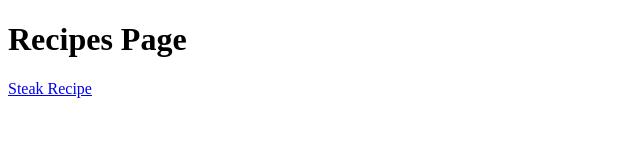
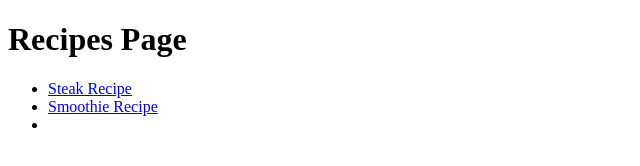
Before and after one commit to FileMial/odin-recipes, a plain HTML site: page index.html in a window 1280 px wide. Shown: the whole page, without its empty margins (0-640 px from the left). Drawn offline with Linux system fonts and the light colour scheme.

Commit message:
feat : Add smoothie.html link into index.html

```diff
--- a/index.html
+++ b/index.html
@@ -6,6 +6,10 @@
     </head>
     <body>
         <h1>Recipes Page</h1>
-        <a href="./recipes-pages/popcorn.html">Steak Recipe</a>
+        <ul>
+            <li><a href="./recipes-pages/popcorn.html">Steak Recipe</a></li>
+            <li><a href="./recipes-pages/smoothie.html">Smoothie Recipe</a></li>
+            <li></li>
+        </ul>
     </body>
 </html>
```
